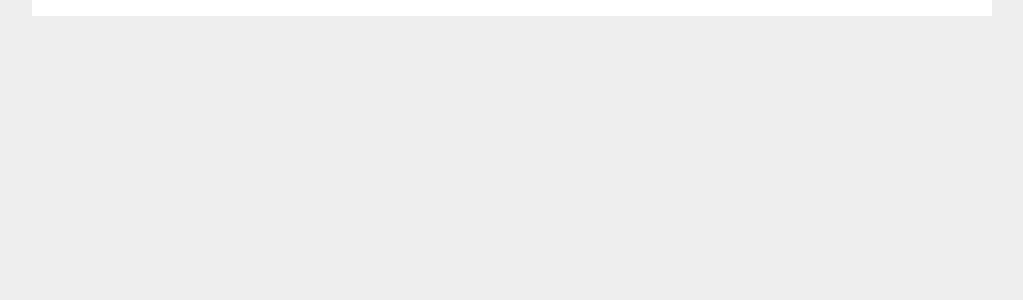
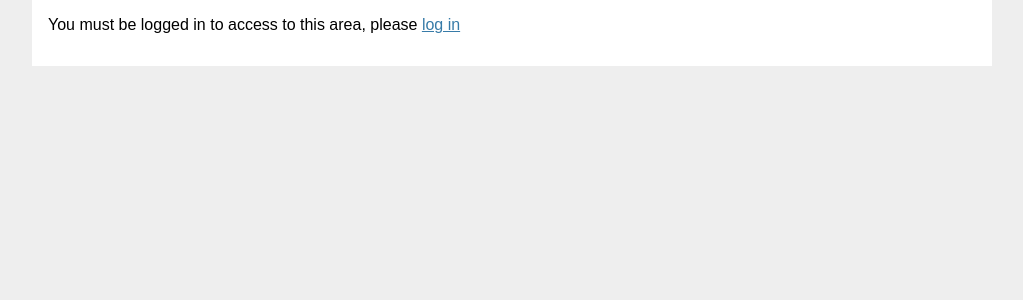
Before and after one commit to LorenzoStucchi/bike4share, a Flask app: page /statistics in a window 1280 px wide. Shown: the part 115-415 px from the top of the page, without its empty margins (128-1151 px from the left). Run offline with Flask 2, Linux system fonts and the light colour scheme; parts of the project's set-up code (start-up, migrations or seed data) failed here and were passed over; some libraries are stand-ins or nearby versions.

Commit message:
Only tec is now allowed to access to the statistics

```diff
--- a/code/main.py
+++ b/code/main.py
@@ -69,6 +69,7 @@ def index():
 #USER REGISTRATION
 @app.route('/register', methods=('GET', 'POST'))
 def register():
+    load_logged_in_user()
     if request.method == 'POST':
         username = request.form['username']
         password = request.form['password']
@@ -110,6 +111,7 @@ def register():
 #TECH REGISTRATION
 @app.route('/tec_reg', methods=('GET', 'POST'))
 def tec_reg():
+    load_logged_in_user()
     if request.method =='POST':
         secret_code = request.form['secret_code']
         username = request.form['username']
@@ -163,6 +165,7 @@ def tec_reg():
 
 @app.route('/login', methods=('GET', 'POST'))
 def login():
+    load_logged_in_user()
     if request.method == 'POST':
         username = request.form['username']
         password = request.form['password']
@@ -207,6 +210,7 @@ else:
 
 @app.route("/statistics")
 def statistics():
+    load_logged_in_user()
     script=server_document("http://localhost:5006/statistics")
     print(script)
     return render_template('statistics.html',bokS=script)
--- a/code/templates/auth/login.html
+++ b/code/templates/auth/login.html
@@ -11,8 +11,8 @@
     <label for="password">Password</label>
     <input type="password" name="password" id="password" required>
     <input type="submit" value="Log In">
-    <p>
-    	<a href="/forgotpassword" target="_blank">Forgot Password</a>
-    </p>
   </form>
+  <p>
+    <a href="/forgotpassword" target="_blank">Forgot Password</a>
+  </p>
 {% endblock %}
--- a/code/templates/statistics.html
+++ b/code/templates/statistics.html
@@ -1,9 +1,22 @@
 {% extends 'base.html' %}
+
 
 {% block header %}
 <h1>{% block title %}Statistics{% endblock %}</h1>
 {% endblock %}
 
 {% block content %}
-    {{ bokS|indent(4)|safe }}
+	{% if g.user[4] == 't' %}
+	    {{ bokS|indent(4)|safe }}
+	{% else %}
+		{% if g.user[4] == 'u' %}
+		    <p>
+    			This page is reserved for tecnician. Goes back to the <a href="/index">WebGIS</a>
+ 		 	</p>
+		{% else%}
+		     <p>
+    			You must be logged in to access to this area, please <a href="/login">log in</a>
+ 		 	</p>
+		{%endif%}
+	{% endif %}
 {% endblock %}
```
